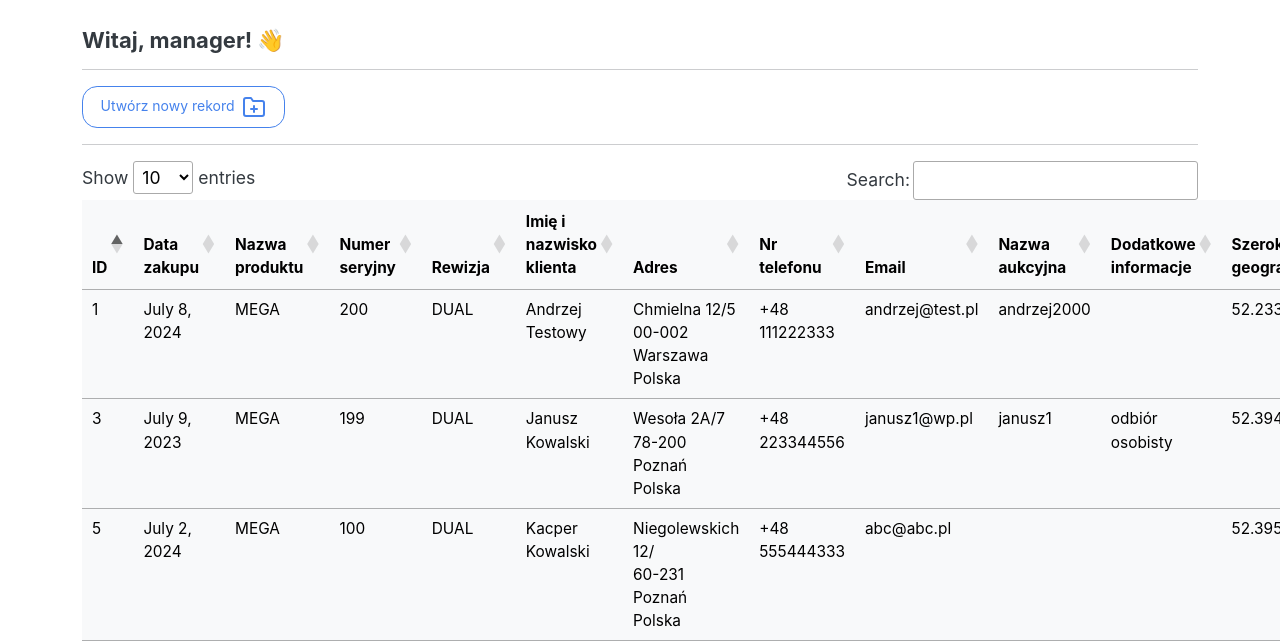
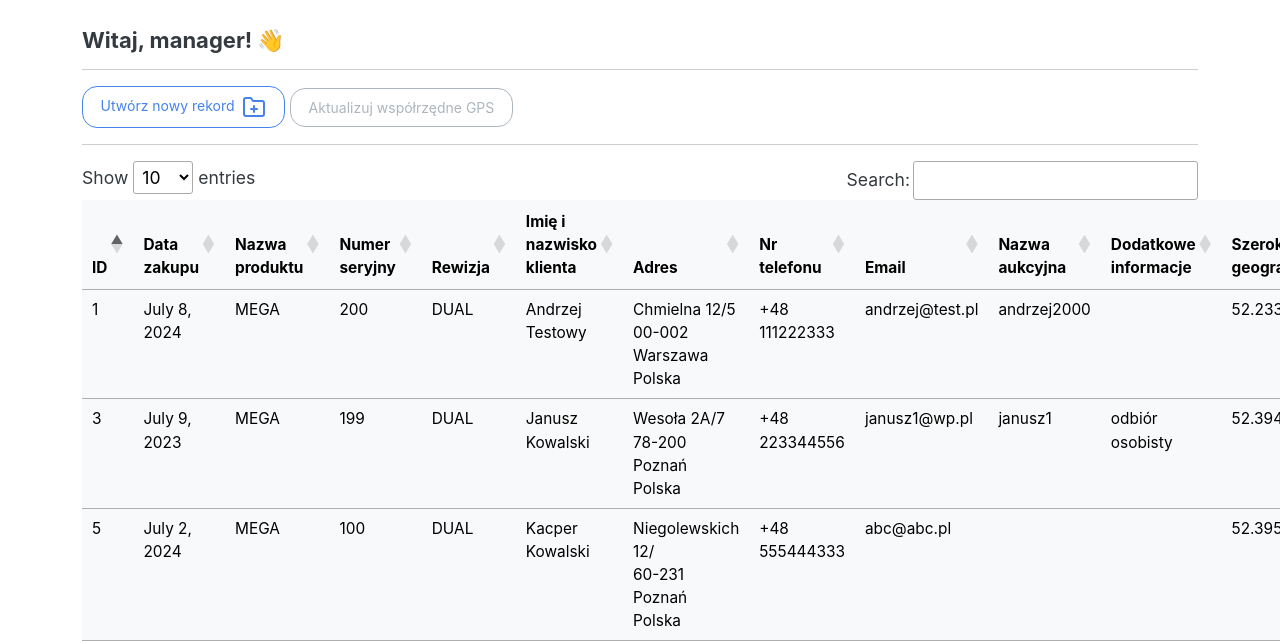
Before and after one commit to wjakubowicz/django_crm, a Django app: page /dashboard in a window 1280 px wide; the page is wider, and only the part inside the window is pictured. Shown: the part 58-699 px from the top of that part. Run offline with Django 5.2, Linux system fonts and the light colour scheme; a user stored in the database is signed in; data comes from the database, SQL or seed files in the repository; both versions use the stored data as it was after the commit; some libraries are stand-ins or nearby versions.

Commit message:
Gather coordinates based on the address of each record, prepare for data encryption

```diff
--- a/crm/webapp/templates/webapp/dashboard.html
+++ b/crm/webapp/templates/webapp/dashboard.html
@@ -6,6 +6,7 @@
 <h5>Witaj, {{user}}! 👋</h5>
 <hr>
 <a class="btn btn-outline-primary btn-md" href="{% url 'create_record' %}">Utwórz nowy rekord&nbsp;&nbsp;<i data-feather="folder-plus"></i></a>
+<a class="btn btn-outline-secondary btn-md" href="{% url 'update_coordinates' %}">Aktualizuj współrzędne GPS</a>
 <hr>
 
 <table class="table table-light table-hover">
--- a/crm/webapp/urls.py
+++ b/crm/webapp/urls.py
@@ -15,7 +15,7 @@ urlpatterns = [
     path('record/<int:pk>', views.view_record, name='view_record'),
     path('delete_record/<int:pk>', views.delete_record, name='delete_record'),
 
-    # Other URLs
+    path('update-coordinates/', views.update_record_coordinates, name='update_coordinates'),
+
     path('change_theme/', views.change_theme, name='change_theme'),
-
 ]
--- a/crm/webapp/views.py
+++ b/crm/webapp/views.py
@@ -1,10 +1,14 @@
+from .forms import CreateUserForm, LoginForm, CreateRecordForm, UpdateRecordForm
+from .models import Record
+from django.contrib import messages
+from django.contrib.auth import authenticate
+from django.contrib.auth.decorators import login_required
+from django.contrib.auth.models import auth
 from django.shortcuts import render, redirect
-from .forms import CreateUserForm, LoginForm, CreateRecordForm, UpdateRecordForm
-from django.contrib.auth.models import auth
-from django.contrib.auth import authenticate
-from django.contrib import messages
-from django.contrib.auth.decorators import login_required
-from . models import Record
+from geopy.exc import GeocoderServiceError
+from geopy.geocoders import ArcGIS
+import time
+
 
 # Home
 def home(request):
@@ -109,7 +113,29 @@ def delete_record(request, pk):
     return redirect('dashboard')
 
 
+# Change theme
 def change_theme(request):
     theme = request.GET.get('theme', 'default')
     request.session['theme'] = theme
     return redirect(request.META.get('HTTP_REFERER', 'home'))
+
+
+# Update GPS coordinates
+@login_required(login_url='user_login')
+def update_record_coordinates(request):
+    geolocator = ArcGIS()
+    records = Record.objects.all()
+
+    for record in records:
+        address = f"{record.address_street} {record.address_building}/{record.address_apartment}, {record.address_postal_code} {record.address_city}, {record.address_country}"
+        try:
+            location = geolocator.geocode(address)
+            if location:
+                record.gps_latitude = location.latitude
+                record.gps_longitude = location.longitude
+                record.save()
+        except GeocoderServiceError:
+            time.sleep(1)  # delay for 1 second and skip this record or you could retry
+
+    messages.success(request, 'Współrzędne GPS zostały zaktualizowane!')
+    return redirect('dashboard')
```
Also changed, not shown: README.md, crm/db.sqlite3.
